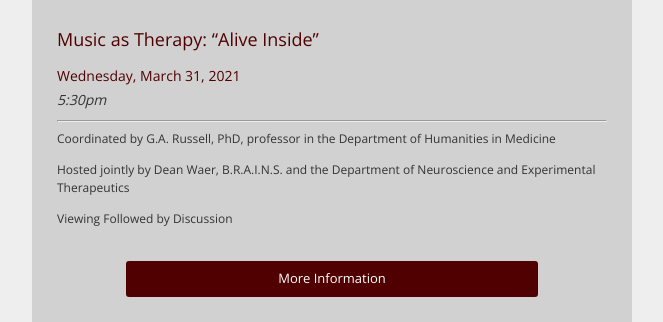
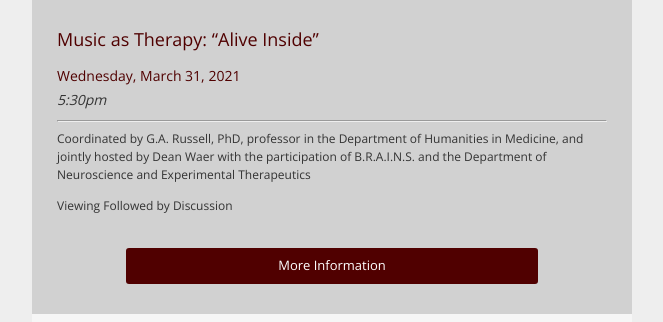
Before and after one commit to jmark93/com_email_stage, a plain HTML site: page week13/COMeventsW13.html in a window 1280 px wide. Shown: the part 2723-3045 px from the top of the page, without its empty margins (308-971 px from the left). Drawn offline with nearby package versions, Linux system fonts and the light colour scheme.

Commit message:
event edit

```diff
--- a/week13/COMeventsW13.html
+++ b/week13/COMeventsW13.html
@@ -593,8 +593,7 @@
                           <mj-hr>
                             <hr>
                           </mj-hr>
-                          <p class="event-desc" style="font-size: 12px; margin-top: 0; line-height: 18px;">Coordinated by G.A. Russell, PhD, professor in the Department of Humanities in Medicine</p>
-                          <p class="event-desc" style="font-size: 12px; margin-top: 0; line-height: 18px;">Hosted jointly by Dean Waer, B.R.A.I.N.S. and the Department of Neuroscience and Experimental Therapeutics</p>
+                          <p class="event-desc" style="font-size: 12px; margin-top: 0; line-height: 18px;">Coordinated by G.A. Russell, PhD, professor in the Department of Humanities in Medicine, and jointly hosted by Dean Waer with the participation of B.R.A.I.N.S. and the Department of Neuroscience and Experimental Therapeutics</p>
                           <p class="event-desc" style="font-size: 12px; margin-top: 0; line-height: 18px;"> Viewing Followed by Discussion</p>
                         </div>
                       </td>
```
Also changed, not shown: 2 other files.
